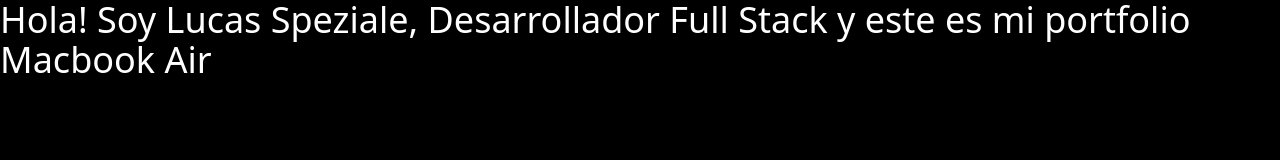
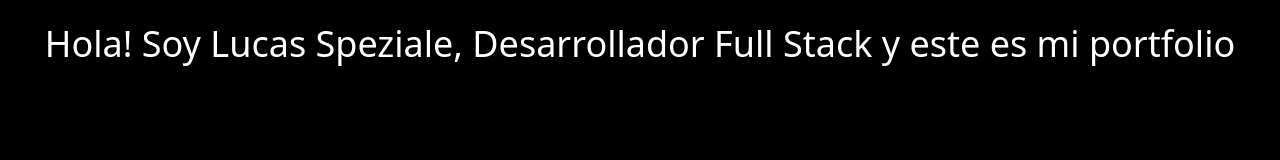
Before and after one commit to lucas271102/Portfolio, a website: page index.html in a window 1280 px wide. Drawn offline with nearby package versions, Linux system fonts and the light colour scheme.

Commit message:
portfolio

```diff
--- a/index.html
+++ b/index.html
@@ -8,10 +8,10 @@
     <title>Lucas Speziale | Portfolio</title>
 </head>
 <body class="bg-black">
-    <h1 class="text-4xl font-sans  text-white font-light ">
+    <h1 class="text-4xl font-sans text-center p-6 text-white font-light t">
         Hola! Soy Lucas Speziale, Desarrollador Full Stack y este es mi portfolio
 
-        Macbook Air
+
     </h1>
     <script src="https://cdn.tailwindcss.com"></script>
 </body>
```
